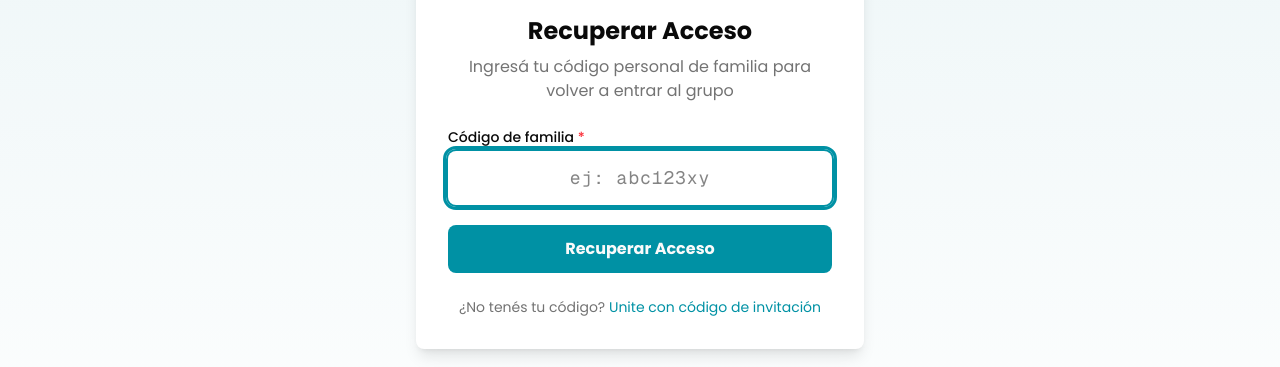
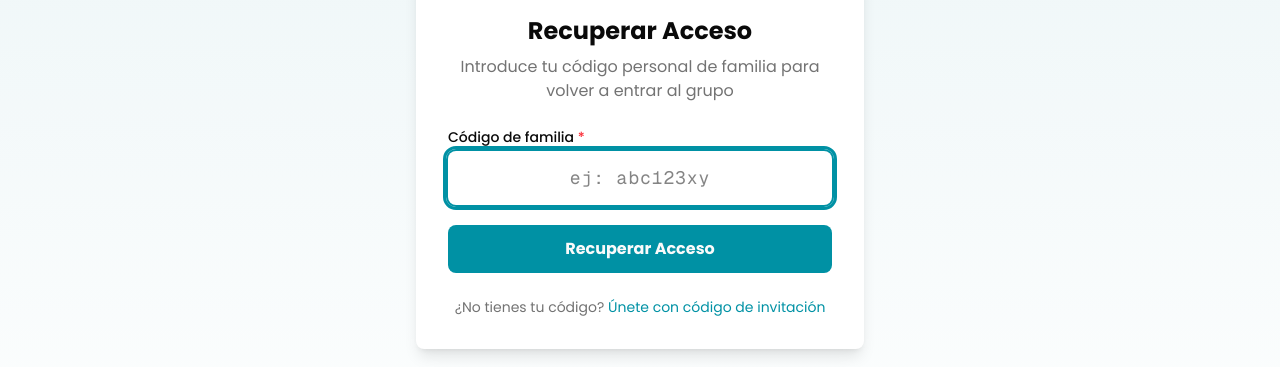
Before and after one commit to FabrizioContu/poolift, a Next.js app: page /join in a window 1280 px wide. Both pictures are taken after a click on the button "Código de familia". Shown: the part 259-626 px from the top of the page. Built offline with nearby package versions, Linux system fonts and the light colour scheme; no server answers.

Commit message:
fix: replace Argentine voseo with neutral Spanish in UI strings

```diff
--- a/app/calculator/SplitEvenly.tsx
+++ b/app/calculator/SplitEvenly.tsx
@@ -43,7 +43,7 @@ export function SplitEvenly({ initialNames }: Props = {}) {
     const countNum = parseInt(count);
 
     if (!total || isNaN(totalNum) || totalNum <= 0) {
-      setError("Ingresá un monto total válido mayor a 0.");
+      setError("Introduce un monto total válido mayor a 0.");
       return;
     }
     if (isNaN(countNum) || countNum < 2) {
--- a/app/join/page.tsx
+++ b/app/join/page.tsx
@@ -209,7 +209,7 @@ function JoinPageContent() {
                 </div>
                 <h1 className="text-2xl font-bold text-foreground">Recuperar Acceso</h1>
                 <p className="text-muted-foreground mt-2">
-                  Ingresá tu código personal de familia para volver a entrar al grupo
+                  Introduce tu código personal de familia para volver a entrar al grupo
                 </p>
               </div>
 
@@ -249,12 +249,12 @@ function JoinPageContent() {
               </form>
 
               <p className="text-center text-sm text-muted-foreground mt-6">
-                ¿No tenés tu código?{" "}
+                ¿No tienes tu código?{" "}
                 <button
                   onClick={() => setTab("invite")}
                   className="text-primary hover:underline"
                 >
-                  Unite con código de invitación
+                  Únete con código de invitación
                 </button>
               </p>
             </>
--- a/components/groups/JoinGroupForm.tsx
+++ b/components/groups/JoinGroupForm.tsx
@@ -110,10 +110,10 @@ export function JoinGroupForm({ groupId, groupName, inviteCode }: JoinGroupFormP
         {shareCode && (
           <div className="mt-4 mb-4 bg-amber-50 border border-amber-200 rounded-lg p-4">
             <p className="text-sm font-medium text-amber-800 mb-2">
-              Guardá tu código de familia
+              Guarda tu código de familia
             </p>
             <p className="text-xs text-amber-700 mb-3">
-              Con este código podés volver a acceder al grupo desde cualquier dispositivo sin necesidad de cuenta
+              Con este código puedes volver a acceder al grupo desde cualquier dispositivo sin necesidad de cuenta
             </p>
             <div className="flex items-center gap-2 justify-center">
               <span className="font-mono font-bold text-lg tracking-widest text-amber-900">
--- a/components/modals/InviteCodeModal.tsx
+++ b/components/modals/InviteCodeModal.tsx
@@ -144,7 +144,7 @@ export function InviteCodeModal({
               Tu código personal de acceso
             </p>
             <p className="text-xs text-amber-700 dark:text-amber-400 mb-3">
-              Guardalo — te permite volver a entrar al grupo desde cualquier dispositivo sin necesidad de cuenta
+              Guárdalo — te permite volver a entrar al grupo desde cualquier dispositivo sin necesidad de cuenta
             </p>
             <div className="flex items-center justify-between bg-amber-100 dark:bg-amber-900/40 rounded-lg px-4 py-2">
               <span className="font-mono font-bold tracking-widest text-amber-900 dark:text-amber-200">
```
Also changed, not shown: 1 other file (tests, documents, lock files or other folders).
